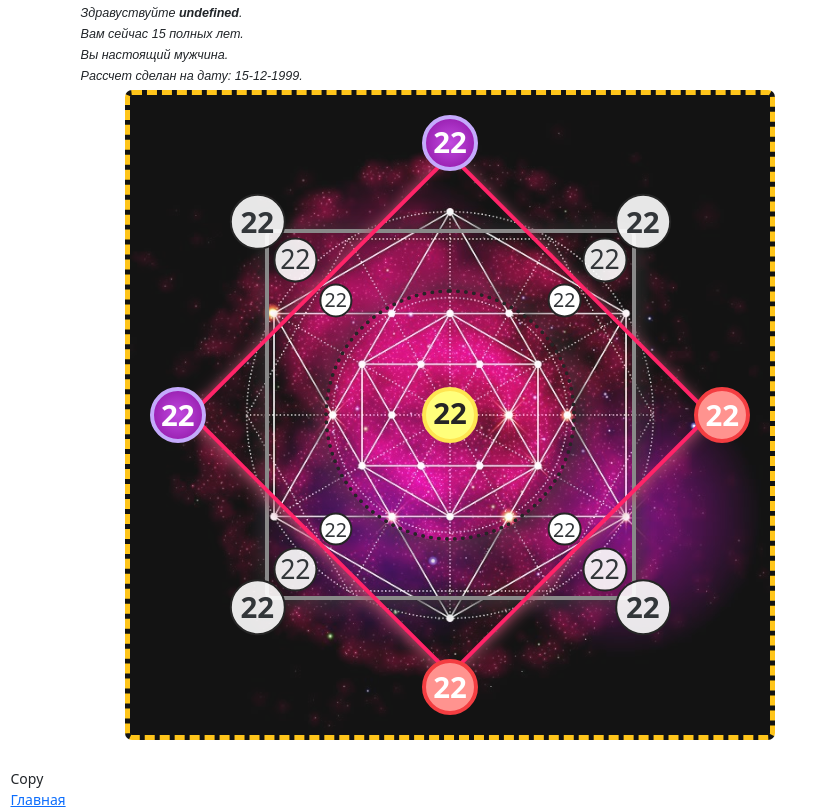
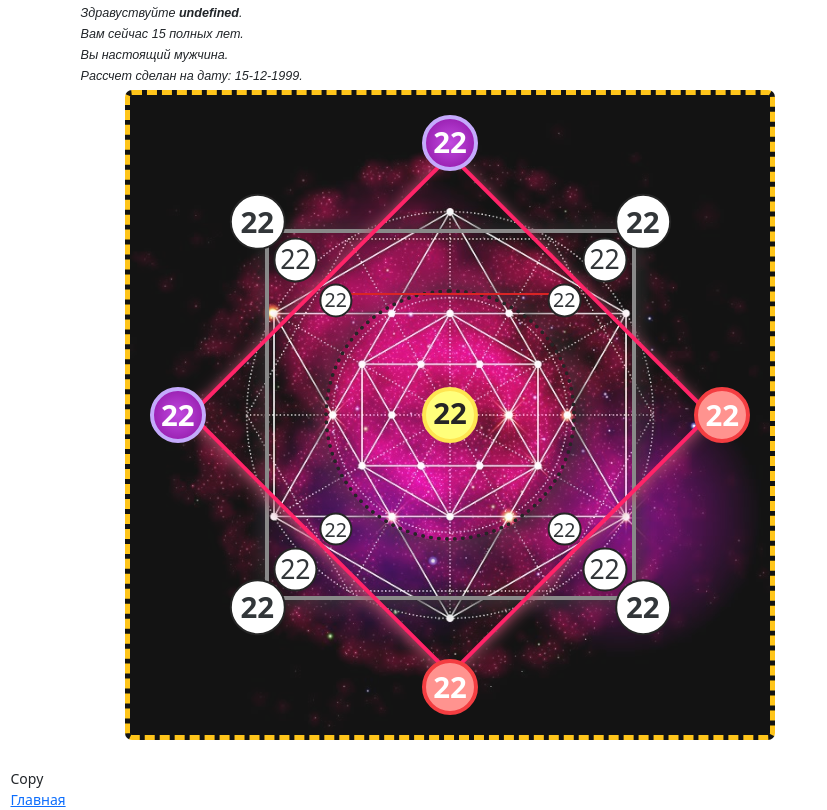
Before and after one commit to Olmeksky/matrix_fate2, a PHP site: page /matr.html in a window 1280 px wide. Shown: the part 404-1214 px from the top of the page, without its empty margins (0-827 px from the left). Run offline with PHP 8.4, Linux system fonts and the light colour scheme.

Commit message:
Update styler.css

```diff
--- a/css/styler.css
+++ b/css/styler.css
@@ -167,7 +167,7 @@ h1 {
   align-items: center;
   font-size: 2.1rem;
   font-weight: 600;
-  background-color: rgba(255,255,255,0.9);
+  background-color: white;
   border: 0.2rem solid #131313;
   border-radius: 50%;
 }
@@ -184,7 +184,7 @@ h1 {
   align-items: center;
   font-size: 2.1rem;
   font-weight: 600;
-  background-color: rgba(255,255,255,0.9);
+  background-color: white;
   border: 0.2rem solid #131313;
   border-radius: 50%;
 }
@@ -201,7 +201,7 @@ h1 {
   align-items: center;
   font-size: 2.1rem;
   font-weight: 600;
-  background-color: rgba(255,255,255,0.9);
+  background-color: white;
   border: 0.2rem solid #131313;
   border-radius: 50%;
 }
@@ -218,7 +218,7 @@ h1 {
   align-items: center;
   font-size: 2.1rem;
   font-weight: 600;
-  background-color: rgba(255,255,255,0.9);
+  background-color: white;
   border: 0.2rem solid #131313;
   border-radius: 50%;
 }
@@ -235,7 +235,7 @@ h1 {
   align-items: center;
   font-size: 1.9rem;
   font-weight: 500;
-  background-color: rgba(255,255,255,0.9);
+  background-color: white;
   border: 0.2rem solid #131313;
   border-radius: 50%;
 }
@@ -252,7 +252,7 @@ h1 {
   align-items: center;
   font-size: 1.9rem;
   font-weight: 500;
-  background-color: rgba(255,255,255,0.9);
+  background-color: white;
   border: 0.2rem solid #131313;
   border-radius: 50%;
 }
@@ -269,7 +269,7 @@ h1 {
   align-items: center;
   font-size: 1.9rem;
   font-weight: 500;
-  background-color: rgba(255,255,255,0.9);
+  background-color: white;
   border: 0.2rem solid #131313;
   border-radius: 50%;
 }
@@ -286,11 +286,10 @@ h1 {
   align-items: center;
   font-size: 1.9rem;
   font-weight: 500;
-  background-color: rgba(255,255,255,0.9);
+  background-color: white;
   border: 0.2rem solid #131313;
   border-radius: 50%;
 }
-
 .F2 {
   position: inherit;
   top: 0%;
@@ -359,6 +358,17 @@ h1 {
   border: 0.15rem solid #131313;
   border-radius: 50%;
 }
+
+.line-zeml {
+  border-bottom: solid 0.1rem #d71212;
+}
+.line-nebo {
+  border-bottom: solid 0.1rem #d71212;
+  transform: scale(90deg);
+}
+.line-muzh {}
+.line-zhen {}
+.line-love-deng {}
 
 .table>:not(caption)>*>* {
   text-align: center;
```
